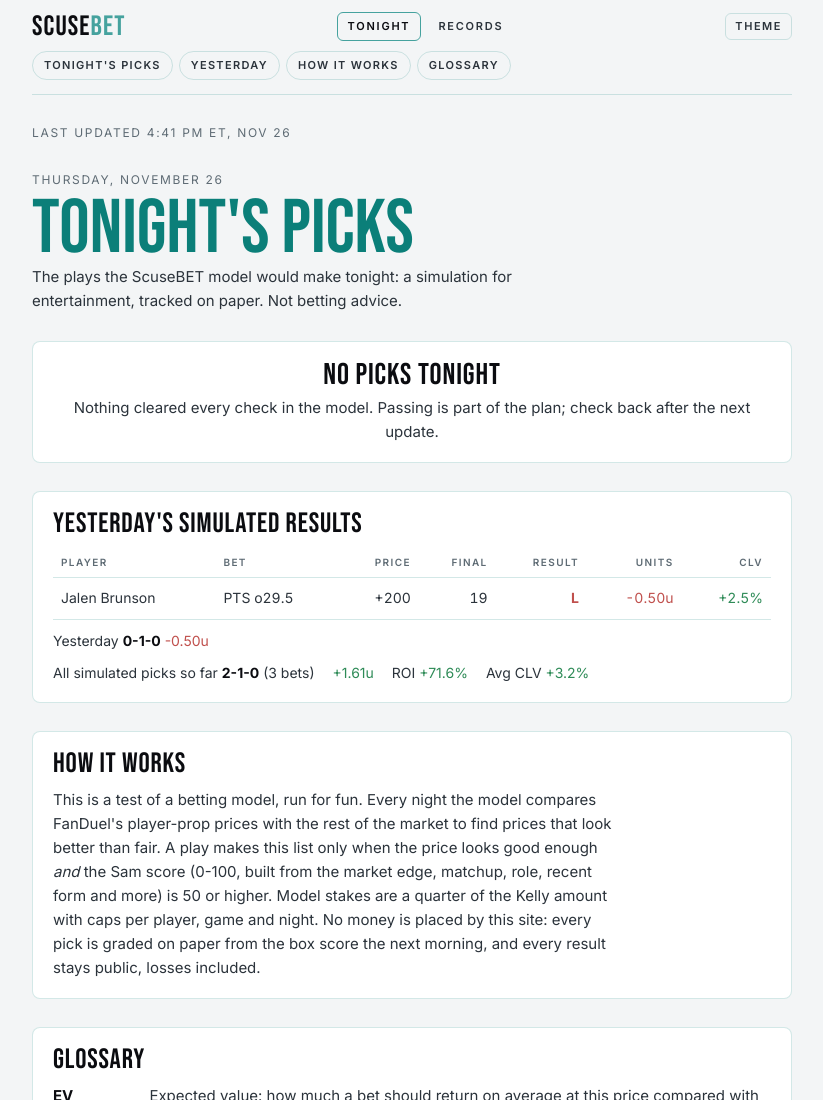
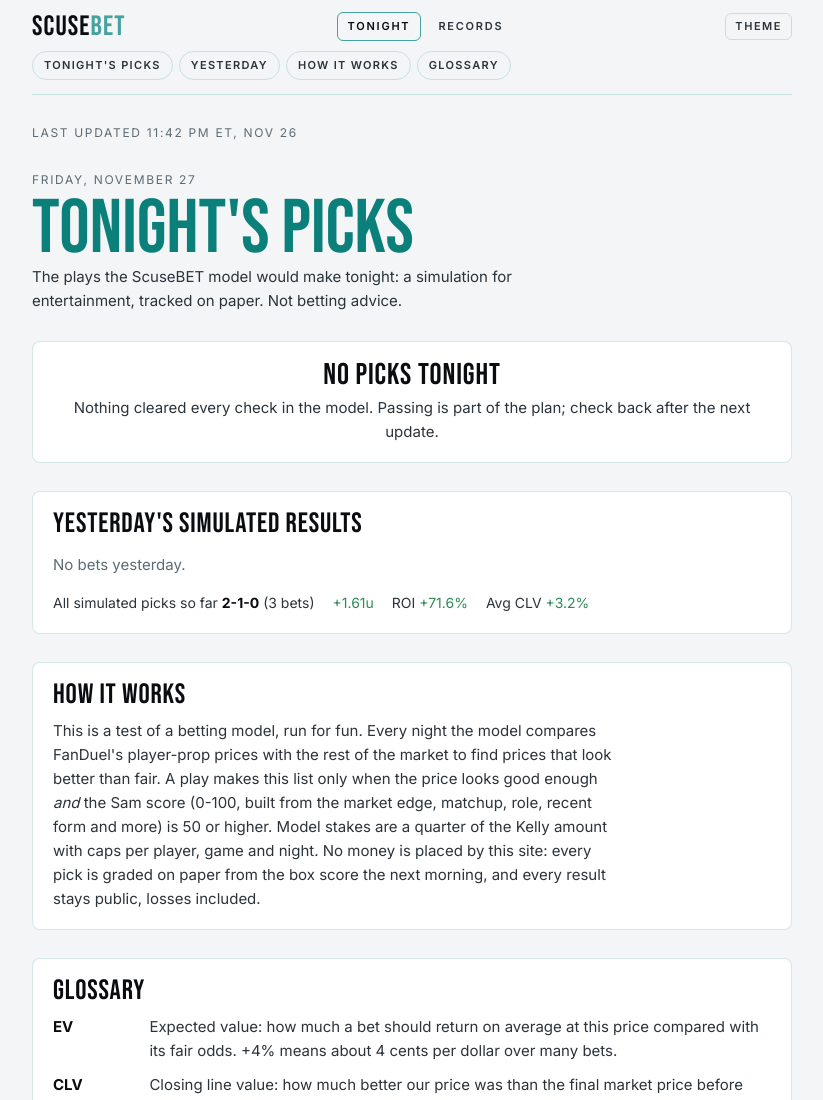
Before and after one commit to scuseBET/scusebet.github.io, a plain HTML site: page index.html in a window 1280 px wide. Shown: the top 1100 px of the page, without its empty margins (228-1051 px from the left). Drawn offline with Linux system fonts and the light colour scheme.

Commit message:
Site update

```diff
--- a/index.html
+++ b/index.html
@@ -74,13 +74,11 @@ a { color:var(--accent-dim); }
 <header class="top"><a class="logo" href="index.html">SCUSE<span>BET</span></a><nav class="pages"><a href="index.html" aria-current="page">Tonight</a><a href="records.html">Records</a></nav>
 <button class="theme" id="theme" type="button" aria-label="Switch light or dark">Theme</button>
 <nav class="chips" aria-label="Sections"><a href="#tonight">Tonight&#x27;s picks</a><a href="#yesterday">Yesterday</a><a href="#how">How it works</a><a href="#glossary">Glossary</a></nav></header>
-<div class="updated">Last updated 4:41 PM ET, Nov 26</div>
-<section id="tonight"><div class="updated">Thursday, November 26</div><h1>Tonight's picks</h1>
+<div class="updated">Last updated 11:42 PM ET, Nov 26</div>
+<section id="tonight"><div class="updated">Friday, November 27</div><h1>Tonight's picks</h1>
 <p class="lede">The plays the ScuseBET model would make tonight: a simulation for entertainment, tracked on paper. Not betting advice.</p></section>
 <section><div class="card empty"><b>No picks tonight</b>Nothing cleared every check in the model. Passing is part of the plan; check back after the next update.</div></section>
-<section class="card" id="yesterday"><h2>Yesterday's simulated results</h2><div class="scroll"><table><thead><tr><th class="l">Player</th><th class="l">Bet</th><th>Price</th><th>Final</th><th>Result</th>
-<th>Units</th><th>CLV</th></tr></thead><tbody><tr><td class="l">Jalen Brunson</td><td class="l">PTS o29.5</td><td>+200</td><td>19</td><td class="L">L</td><td><span class="neg">-0.50u</span></td><td><span class="pos">+2.5%</span></td></tr></tbody></table></div>
-<div class="totals"><span>Yesterday <b>0-1-0</b> <span class="neg">-0.50u</span></span></div><div class="totals"><span>All simulated picks so far <b>2-1-0</b> (3 bets)</span><span><span class="pos">+1.61u</span></span><span>ROI <span class="pos">+71.6%</span></span><span>Avg CLV <span class="pos">+3.2%</span></span></div></section>
+<section class="card" id="yesterday"><h2>Yesterday's simulated results</h2><p class="dim">No bets yesterday.</p><div class="totals"><span>All simulated picks so far <b>2-1-0</b> (3 bets)</span><span><span class="pos">+1.61u</span></span><span>ROI <span class="pos">+71.6%</span></span><span>Avg CLV <span class="pos">+3.2%</span></span></div></section>
 <section class="card" id="how"><h2>How it works</h2><p class="lede">This is a test of a betting model, run for fun. Every night the model
 compares FanDuel's player-prop prices with the rest of the market to find prices that look better than fair. A play makes this
 list only when the price looks good enough <i>and</i> the Sam score (0-100, built from the market edge, matchup, role, recent form
```
Also changed, not shown: 404.html (+1 -1 lines), records.html (+1 -1 lines), v1.html (+1 -1 lines).
